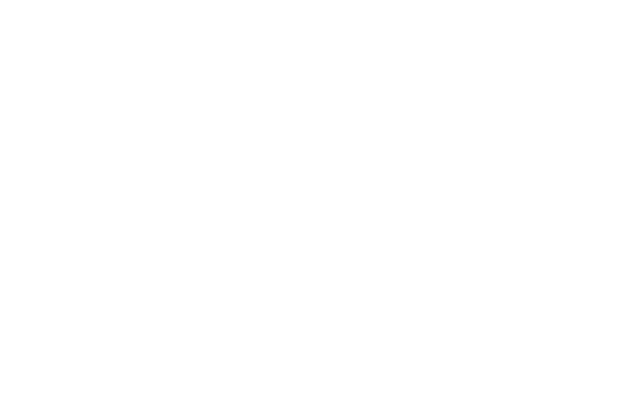
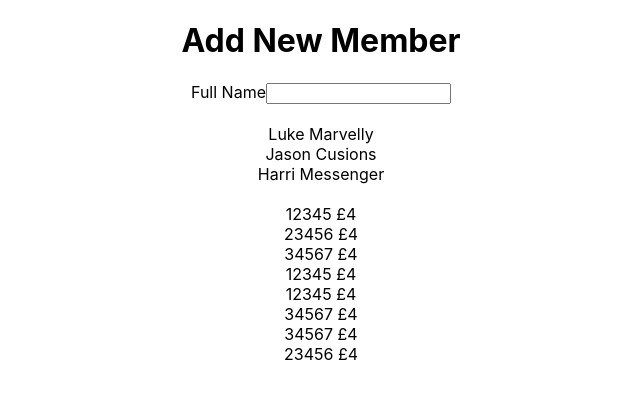
Before and after one commit to lmarvelly/subs-tracker-app, a React (Create React App) app: page / in a window 1280 px wide. Shown: the top 398 px of the page, without its empty margins (319-959 px from the left). Built offline with nearby package versions, Linux system fonts and the light colour scheme.

Commit message:
Added New Member form and installed UUID

```diff
--- a/package.json
+++ b/package.json
@@ -9,6 +9,7 @@
     "react": "^17.0.2",
     "react-dom": "^17.0.2",
     "react-scripts": "4.0.3",
+    "uuid": "^3.4.0",
     "web-vitals": "^1.0.1"
   },
   "scripts": {
--- a/src/App.js
+++ b/src/App.js
@@ -1,12 +1,15 @@
 import './App.css';
 
+import NewMemberForm from './forms/NewMemberForm';
 import Season from './Season';
-// import './database/mockData.js';
+import './database/mockData.js';
 
 function App()
 {
 	return (
 		<div className="App">
+			<NewMemberForm />
+			<br />
 			<Season />
 		</div>
 	);
--- a/src/Season.js
+++ b/src/Season.js
@@ -27,6 +27,7 @@
 
 	componentDidUpdate = () =>
 	{
+
 
 	}
 
@@ -59,8 +60,6 @@
 			<div>
 				{ subs }
 			</div>
-
-
 		</div>
 
 	}
--- a/src/components/Sub.js
+++ b/src/components/Sub.js
@@ -11,7 +11,7 @@
 	{
 		return(
 			<div className='Sub'>
-				<div>{ `${this.props.playerUuid} ${this.props.amount}` }</div>
+				<div>{ `${this.props.playerUuid} £${this.props.amount}` }</div>
 			</div>
 		);
 	}
--- a/src/database/mockData.js
+++ b/src/database/mockData.js
@@ -1,5 +1,5 @@
 // Create player object thats linked to the subs they've paid
-let mockSubs =
+const mockSubs =
 [
 	{
 		"uuid":"e82626bd-d15e-446a-b2fb-d292449248ab",
@@ -60,7 +60,7 @@
 ];
 
 
-let mockMembers =
+const mockMembers =
 [
 	{
 		"uuid":"12345",
@@ -76,6 +76,22 @@
 	}
 ]
 
+// const seasons =
+// [
+// 	{
+// 		"uuid":"qwerty",
+// 		"name":"2020/2021"
+// 	},
+// 	{
+// 		"uuid":"wertyu",
+// 		"name":"2019/2020"
+// 	},
+// 	{
+// 		"uuid":"ertyui",
+// 		"name":"2018/2019"
+// 	}
+// ]
+
 localStorage.setItem( 'mockSubs', JSON.stringify( mockSubs ));
 localStorage.setItem( 'mockMembers', JSON.stringify( mockMembers ));
 
--- /dev/null
+++ b/src/forms/NewMemberForm.js
@@ -0,0 +1,60 @@
+import React, { Component } from 'react';
+import { v4 as uuid } from 'uuid';
+
+class NewMemberForm extends Component
+{
+	constructor( props )
+	{
+		super( props );
+
+		this.state =
+		{
+			fullName: '',
+			uuid: ''
+		}
+
+		this.handleChange = this.handleChange.bind( this );
+		this.handleSubmit = this.handleSubmit.bind( this );
+	}
+
+	/**
+	 * When the state of the text box changes the state of the form
+	 * changes.
+	 *
+	 * @param {*} event text box event
+	 */
+	handleChange( event )
+	{
+		this.setState({ fullName: event.target.value })
+	}
+
+	/**
+	 *
+	 * @param {*} event Submit event
+	 */
+	handleSubmit( event )
+	{
+		event.preventDefault();
+
+	}
+
+	render()
+	{
+		return(
+			<div>
+				<h1>Add New Member</h1>
+				<form onSubmit={ this.handleSubmit }>
+					<label htmlFor="fullName">Full Name</label>
+					<input
+						id="fullName"
+						type="text"
+						defaultValue={ this.state.fullName }
+						onChange={ this.handleChange }
+					/>
+				</form>
+			</div>
+		);
+	}
+}
+
+export default NewMemberForm;
```
Also changed, not shown: 2 other files (tests, documents, lock files or other folders).
